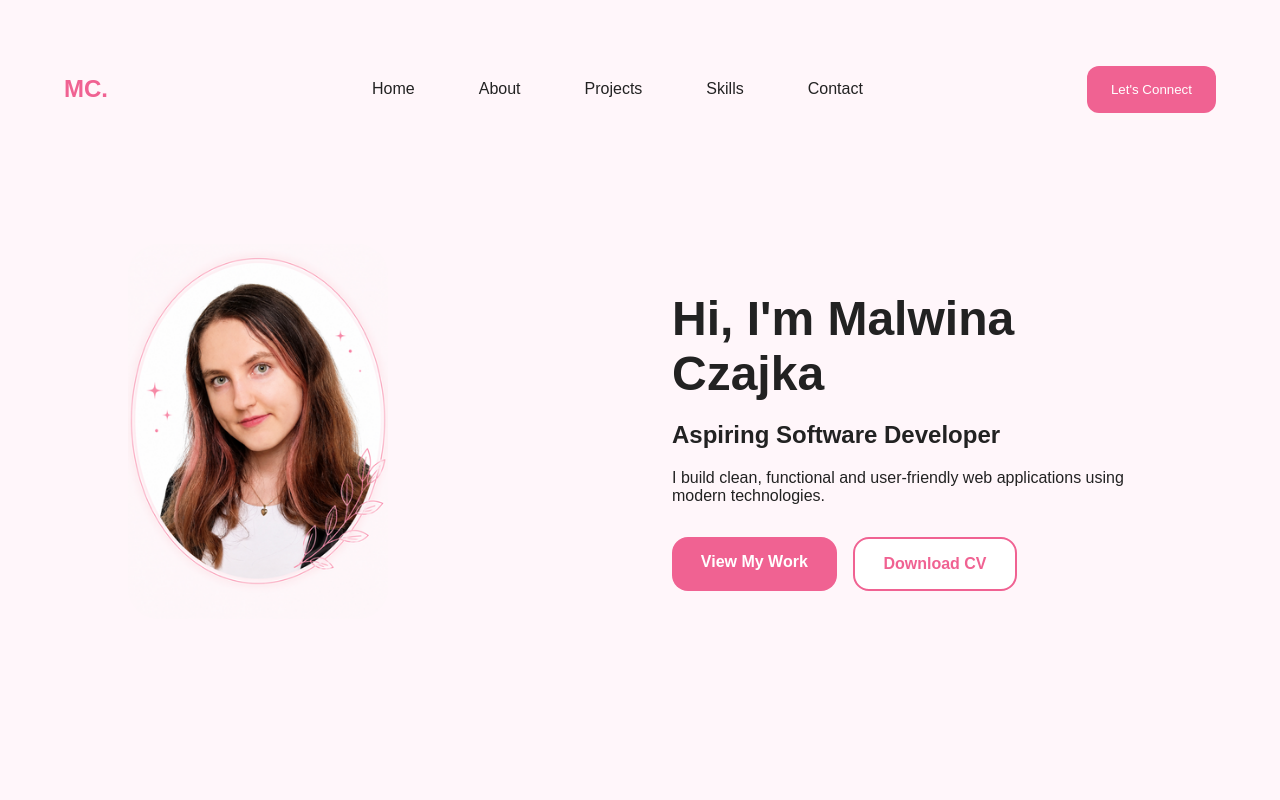
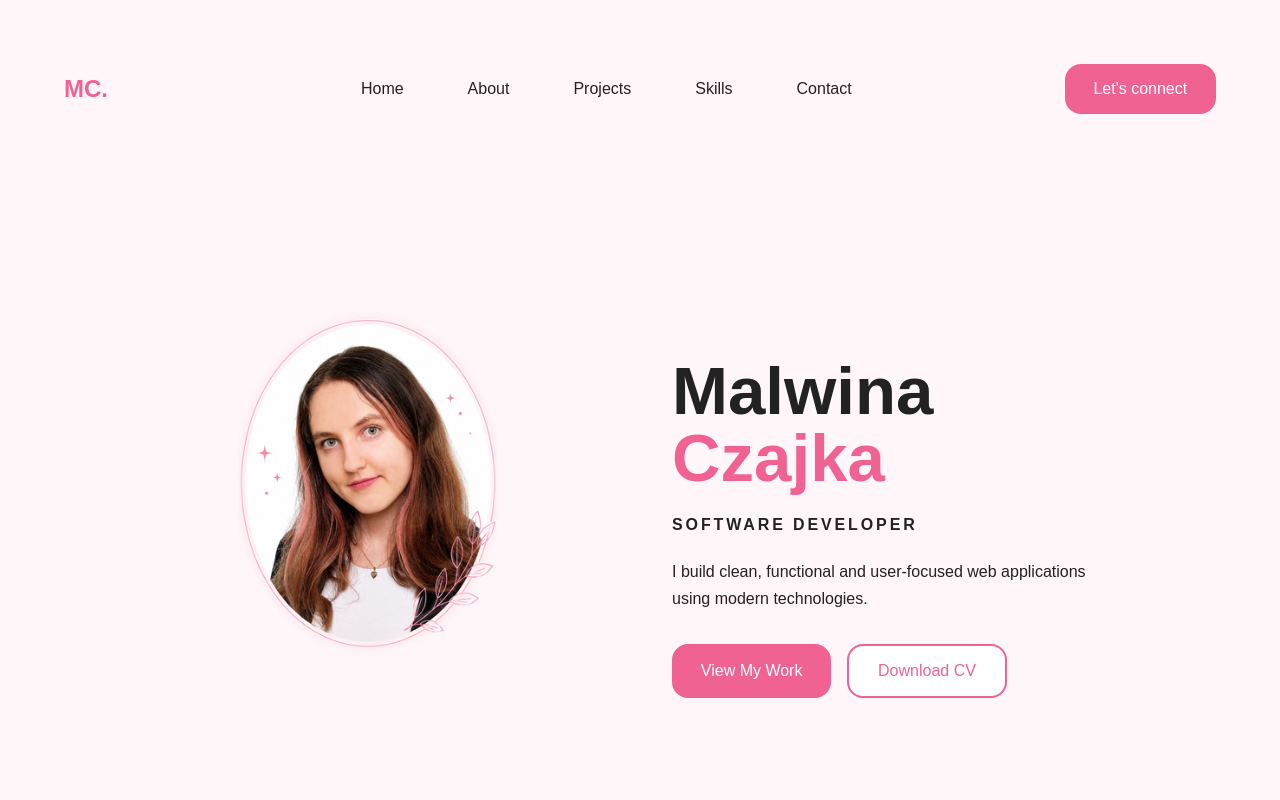
Before and after one commit to Mal-wina/Portfolio, a React app in the folder portfolio/: page / in a window 1280 px wide. Shown: the top 800 px of the page. Built offline with nearby package versions, Linux system fonts and the light colour scheme; the HTML template or start-up script is replaced by a standard one.

Commit message:
updated home

```diff
--- a/portfolio/src/App.css
+++ b/portfolio/src/App.css
@@ -1,12 +1,17 @@
 body {
   margin: 0;
   background: #fff6fa;
-  font-family: Arial, Helvetica, sans-serif;
+  font-family: 'Poppins', sans-serif;
   color: #222;
 }
 
 * {
   box-sizing: border-box;
+}
+
+button,
+a {
+  font-family: inherit;
 }
 
 html {
@@ -108,28 +113,63 @@ html {
 }
 
 .hero {
-  min-height: auto;
+  min-height: 45vh;
   display: grid;
   grid-template-columns: 1fr 1fr;
   align-items: center;
   max-width: 1200px;
   margin: 0 auto;
-  padding: 0.1rem 4rem;
+  padding: 3rem 4rem;
   gap: 4rem;
 }
 
-.intro h2 {
+.hero-content {
+  max-width: 520px;
+}
+
+.hero-script {
+  font-family: 'Caveat', cursive;
+  color: #f06292;
+  font-size: 2.8rem;
+  margin-bottom: 1rem;
+}
+
+.hero-content h1 {
+  font-size: 4.2rem;
+  line-height: 1;
+  margin-bottom: 1.5rem;
+}
+
+.hero-content h1 span {
   color: #f06292;
 }
 
-h1 {
-  font-size: 4rem;
-  margin: 0;
+.hero-content h2 {
+  font-size: 1rem;
+  letter-spacing: 0.18rem;
+  text-transform: uppercase;
+  margin-bottom: 1.5rem;
 }
 
-.hero-text p {
-  max-width:  450px;
-  line-height: 1.6;
+.hero-description {
+  max-width: 420px;
+  line-height: 1.7;
+  margin-bottom: 2rem;
+}
+
+.buttons {
+  display: flex;
+  gap: 1rem;
+}
+
+.hero-image {
+  display: flex;
+  justify-content: center;
+}
+
+.hero-image img {
+  width: 360px;
+  max-width: 100%;
 }
 
 .buttons {
@@ -153,15 +193,6 @@ button {
   border: 1px solid #f06292;
 }
 
-.primary-btn {
-  background: #f06292;
-  color: white;
-  padding: 1rem 1.8rem;
-  border-radius: 16px;
-  text-decoration: none;
-  font-weight: 600;
-  display: inline-block;
-}
 
 .hero-image img {
   width: 260px;
@@ -186,6 +217,37 @@ img {
 }
 
 .download-btn:hover {
+  background: #f06292;
+  color: white;
+}
+
+.btn {
+  background: #f06292;
+  color: white;
+  border: none;
+  border-radius: 16px;
+  padding: 1rem 1.8rem;
+  font-weight: 500;
+  text-decoration: none;
+  display: inline-flex;
+  align-items: center;
+  justify-content: center;
+  cursor: pointer;
+  transition: 0.3s;
+}
+
+.btn:hover {
+  background: #e54d84;
+  transform: translateY(-2px);
+}
+
+.btn-outline {
+  background: white;
+  color: #f06292;
+  border: 2px solid #f06292;
+}
+
+.btn-outline:hover {
   background: #f06292;
   color: white;
 }
@@ -315,7 +377,7 @@ button {
 .skills-heading {
   font-size: 2rem;
   text-align: center;
-  margin-bottom: 2rem;
+  margin-bottom: 1rem;
   font-weight: 800;
 }
 
@@ -516,8 +578,8 @@ button {
   display: flex;
   gap:1rem;
   align-items: center;
-  margin-top: 1rem;
-  margin-bottom: 1rem;
+  margin-top: 2rem;
+  margin-bottom: 2rem;
 }
 
 .contact-item i {
@@ -554,6 +616,15 @@ button {
   margin-top: 1rem;
   color: #f06292;
   font-weight: 600;
+}
+
+.contact-item a {
+  color: inherit;
+  text-decoration: none;
+}
+
+.contact-item a:hover {
+  color: #f06292;
 }
 
 @media (max-width: 768px) {
--- a/portfolio/src/components/Contact.tsx
+++ b/portfolio/src/components/Contact.tsx
@@ -62,18 +62,28 @@ function Contact() {
                         <div className="contact-item">
                             <i className="bi bi-envelope"></i>
                             <div>
-                                <p>malwinapaulinaczajka@gmail.com</p>
+                                <a href="mailto:malwinapaulinaczajka@gmail.com">
+                                    malwinapaulinaczajka@gmail.com
+                                </a>
                             </div>
                         </div>
 
                         <div className="contact-item">
                             <i className="bi bi-github"></i>
                             <div>
-                                <p>github.com/Mal-wina</p>
+                                <a
+                                    href="https://github.com/Mal-wina"
+                                    target="_blank"
+                                    rel="noopener noreferrer"
+                                >
+                                    github.com/Mal-wina
+                                </a>
                             </div>
                         </div>
                     </div>
-                    <button>Download CV</button>
+                    <a href="/cv.pdf" download className="btn">
+                        Download CV
+                    </a>
                 </div>
 
                 <form className="contact-form" onSubmit={handleSubmit}>
--- a/portfolio/src/components/Hero.tsx
+++ b/portfolio/src/components/Hero.tsx
@@ -1,27 +1,32 @@
 function Hero() {
   return (
     <section className="hero">
-      <div>
-        <p className="hero-text">
-        <h1>Hi, I'm Malwina Czajka</h1>
-        <h2>Aspiring Software Developer</h2>
-        </p>
-        <p>
-          I build clean, functional and user-friendly web applications using modern technologies.
+      <div className="hero-content">
+
+        <h1>
+          Malwina <span>Czajka</span>
+        </h1>
+
+        <h2>Software Developer</h2>
+
+        <p className="hero-description">
+          I build clean, functional and user-focused web applications using
+          modern technologies.
         </p>
 
         <div className="buttons">
-          <a href="/#projects" className="primary-btn">
+          <a href="/#projects" className="btn">
             View My Work
           </a>
-          <a href="/cv.pdf" download className="download-btn">
+
+          <a href="/cv.pdf" download className="btn btn-outline">
             Download CV
           </a>
         </div>
       </div>
 
       <div className="hero-image">
-        <img src="/public/profilepic.webp" alt="Malwina Czajka" />
+        <img src="/profilepic.webp" alt="Malwina Czajka" />
       </div>
     </section>
   );
--- a/portfolio/src/components/Navbar.tsx
+++ b/portfolio/src/components/Navbar.tsx
@@ -30,7 +30,9 @@ function Navbar() {
                 </li>
             </ul>
            </div>
-            <button className="connect-button">Let's Connect</button>
+             <a href="/#contact" className="btn">
+            Let's connect
+          </a>
         </nav>
     );
 }
```
Also changed, not shown: 2 other files (tests, documents, lock files or other folders).
